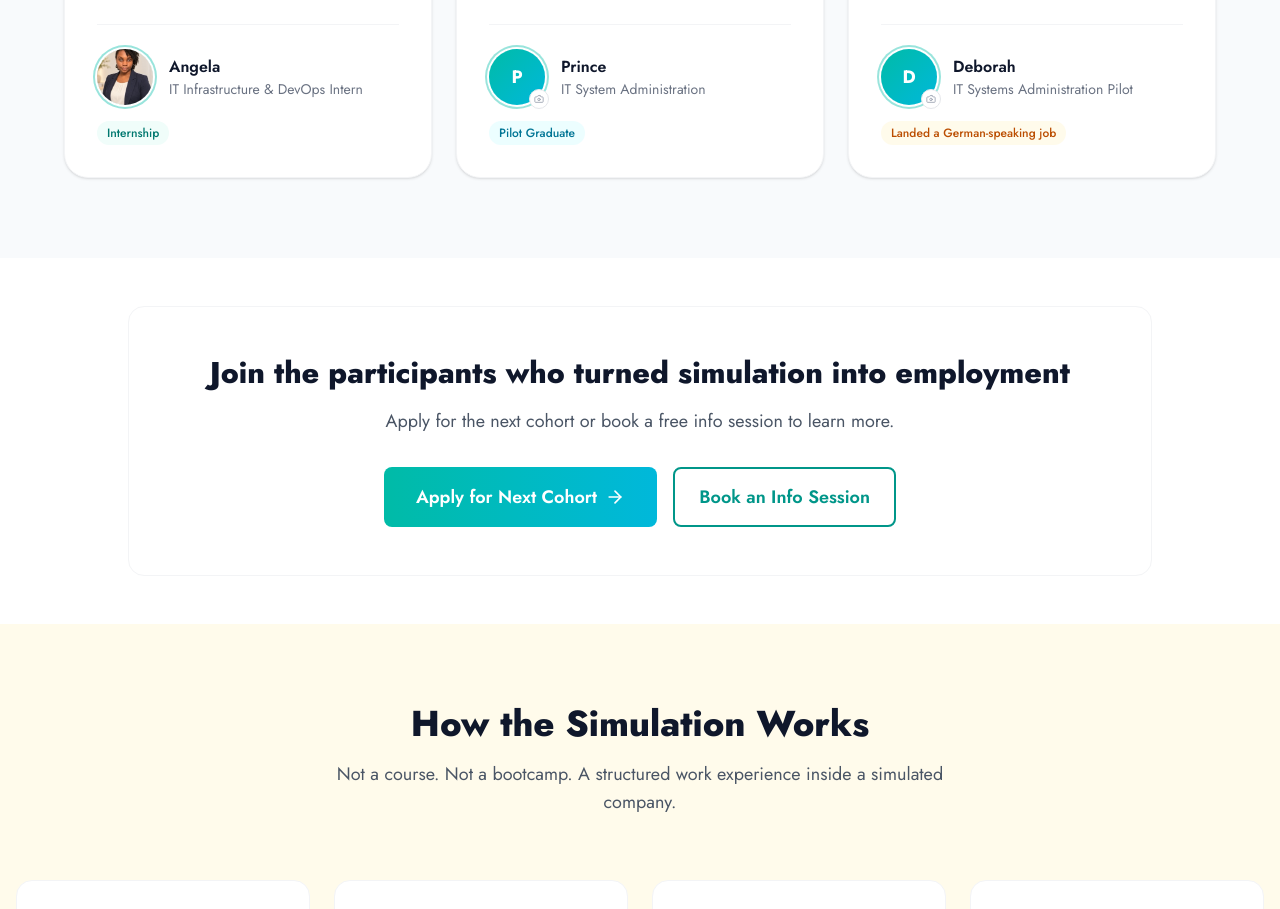
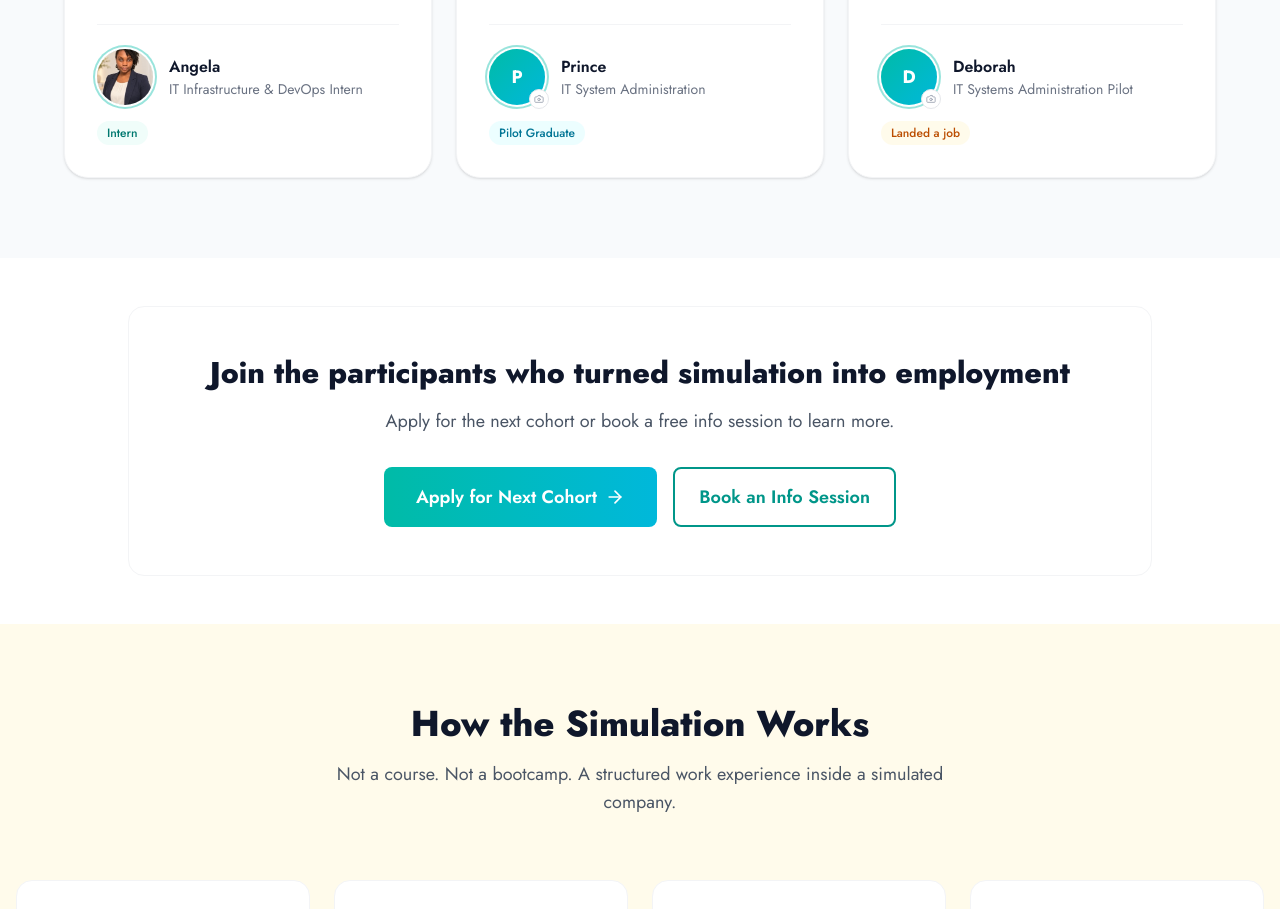
Before and after one commit to career-leap/careerleap, a React (Vite) app: page / in a window 1280 px wide. Shown: the part 1660-2569 px from the top of the page. Built offline with nearby package versions, Linux system fonts and the light colour scheme; no server answers.

Commit message:
content: update testimonial tags for Angela and Deborah

```diff
--- a/src/pages/HomeV2.jsx
+++ b/src/pages/HomeV2.jsx
@@ -102,7 +102,7 @@ const TESTIMONIALS = [
     photo: angelaPhoto,
     name: 'Angela',
     role: 'IT Infrastructure & DevOps Intern',
-    tag: 'Internship',
+    tag: 'Intern',
     tagColor:
       'text-teal-700 dark:text-teal-300 bg-teal-50 dark:bg-teal-900/30',
     quote:
@@ -126,7 +126,7 @@ const TESTIMONIALS = [
     initials: 'D',
     name: 'Deborah',
     role: 'IT Systems Administration Pilot',
-    tag: 'Landed a German-speaking job',
+    tag: 'Landed a job',
     tagColor:
       'text-amber-700 dark:text-amber-300 bg-amber-50 dark:bg-amber-900/30',
     quote:
```
